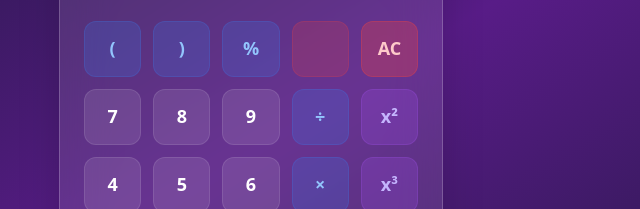
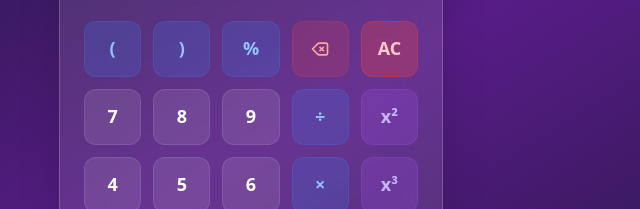
Before and after one commit to codewithmanish102003/Calculator, a plain HTML site: page index.html in a window 1280 px wide. Shown: the part 246-455 px from the top of the page, 389-1029 px from the left. Drawn offline with nearby package versions, Linux system fonts and the light colour scheme.

Commit message:
Fix delete button SVG rendering by adding path element for proper display

```diff
--- a/index.html
+++ b/index.html
@@ -41,7 +41,7 @@
                 <button class="calc-btn operator-btn" data-action=")">)</button>
                 <button class="calc-btn operator-btn" data-action="%">%</button>
                 <button class="calc-btn delete-btn" data-action="Del">
-                    <svg class="w-5 h-5 mx-auto " fill="none" stroke="currentColor" viewBox="0 0 24 24"></svg>
+                    <svg class="w-5 h-5 mx-auto " fill="none" stroke="currentColor" viewBox="0 0 24 24">
                         <path stroke-linecap="round" stroke-linejoin="round" stroke-width="2" d="M12 14l2-2m0 0l2-2m-2 2l-2-2m2 2l2 2M3 12l6.414 6.414a2 2 0 001.414.586H19a2 2 0 002-2V7a2 2 0 00-2-2h-8.172a2 2 0 00-1.414.586L3 12z"></path>
                     </svg>
                 </button>
```
